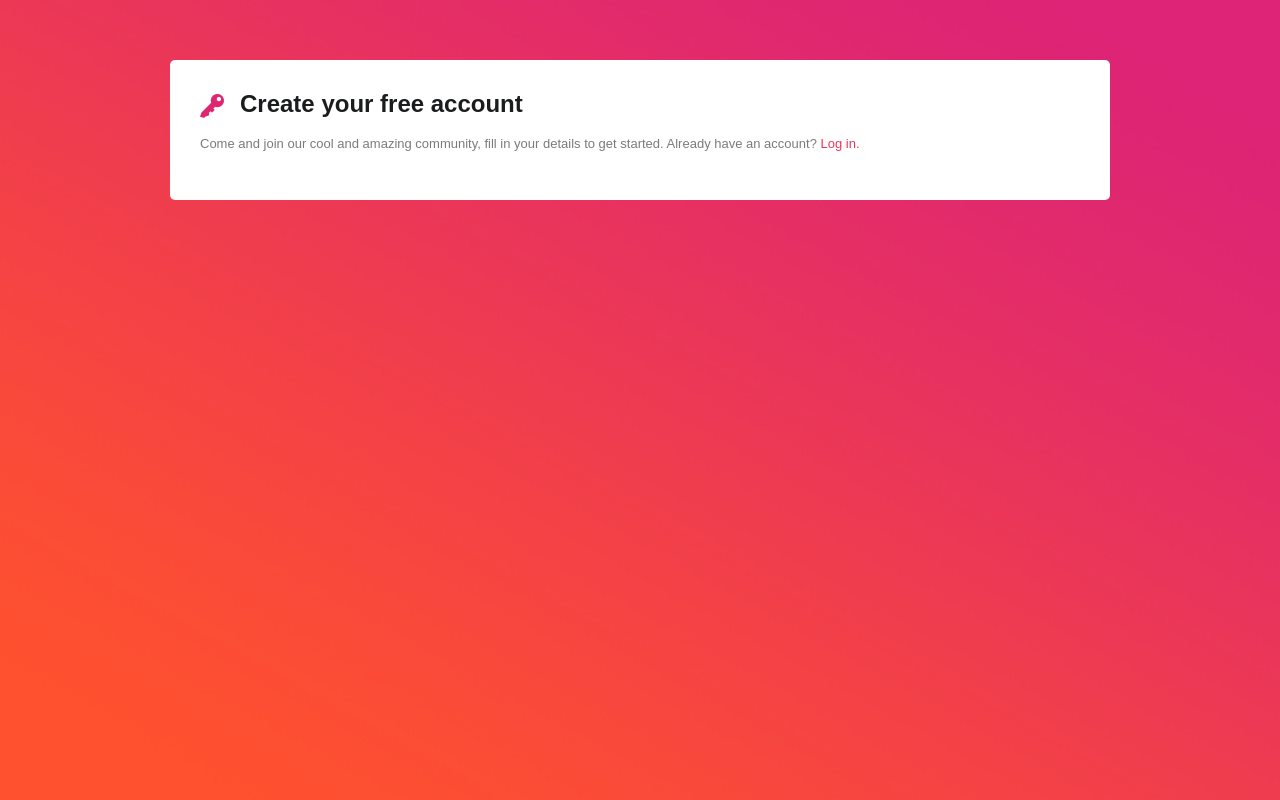
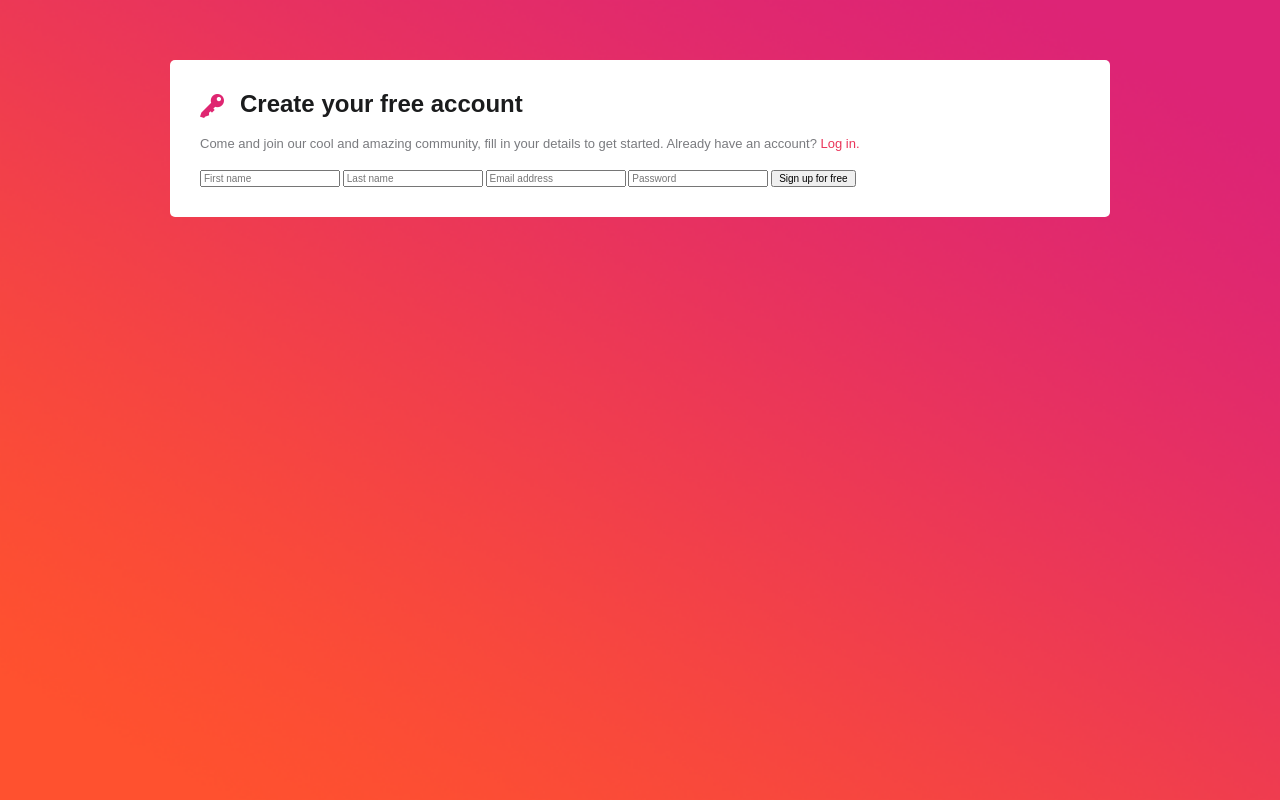
Before and after one commit to TimurTsokov/DailyForm, a plain HTML site: page index.html in a window 1280 px wide. Drawn offline with Linux system fonts and the light colour scheme.

Commit message:
add form

```diff
--- a/index.html
+++ b/index.html
@@ -11,6 +11,13 @@
         <div class="content">
             <h1><img src="img/sign-up-icon.png" alt="SignUp">Create your free account</h1>
             <p>Come and join our cool and amazing community, fill in your details to get started. Already have an account? <a href="#">Log in.</a></p>
+            <form action="" method="post">
+                <input type="text" name="name" placeholder="First name" required>
+                <input type="text" name="name" placeholder="Last name" required>
+                <input type="email" name="email" placeholder="Email address" required>
+                <input type="password" name="password" placeholder="Password" required>
+                <button type="submit">Sign up for free</button>
+            </form>
         </div>
     </div>
 </body>
```
